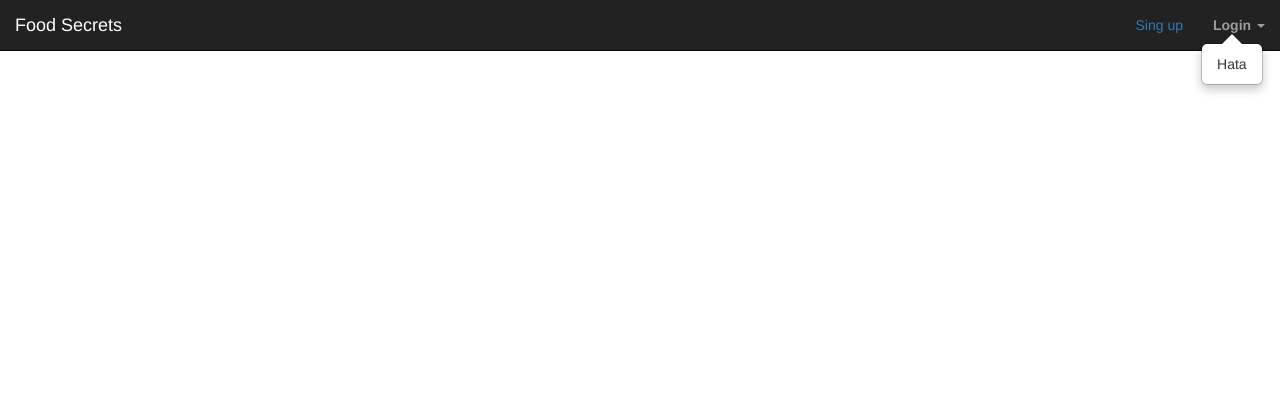
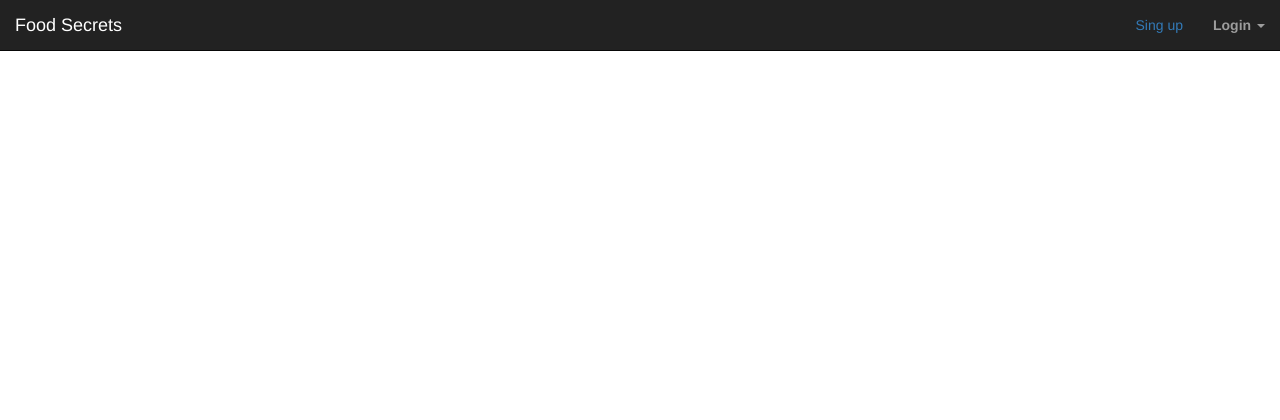
Before and after one commit to tolgahanuzun/foodsecrets, a Django app: template templates/base.html in a window 1280 px wide. Shown: the top 420 px of the page. Run offline with Django 3.2, Linux system fonts and the light colour scheme; the template is opened without the code that fills it: most values are stand-ins (such as "Sample title", 1, 10 or a date in 2020); some libraries are stand-ins or nearby versions.

Commit message:
Update base.html

```diff
--- a/templates/base.html
+++ b/templates/base.html
@@ -37,7 +37,7 @@
 		  <ul class="nav navbar-nav navbar-right">
 		    <li><p class="navbar-text"><a href="/register">Sing up</a></p></li>
 		    <li class="dropdown">
-			  <a href="login/" class="dropdown-toggle" data-toggle="dropdown"><b data-container="body" data-toggle="popover" data-placement="bottom" data-content="Hata">Login</b> <span class="caret"></span></a>
+			  <a href="login/" class="dropdown-toggle" data-toggle="dropdown"><b data-container="body" data-toggle="popover" data-placement="bottom" data-content="{{ form_login.errors|striptags}}">Login</b> <span class="caret"></span></a>
 			  <ul id="login-dp" class="dropdown-menu">
 			    <li>
 			      <div class="row">
```
